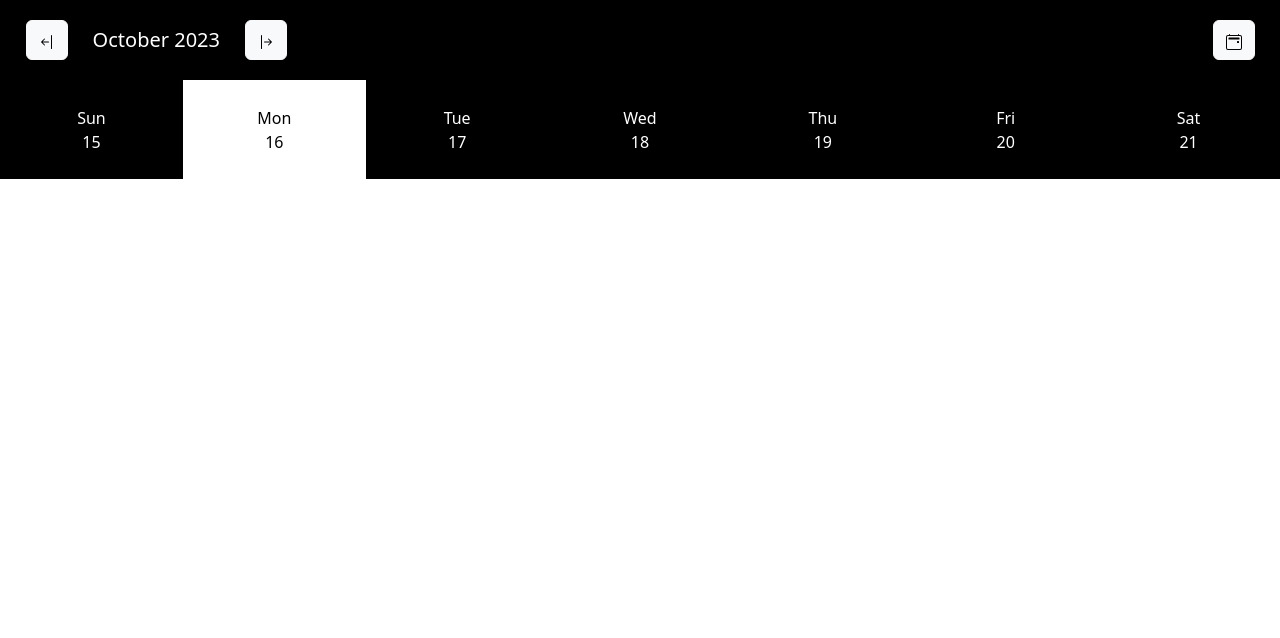
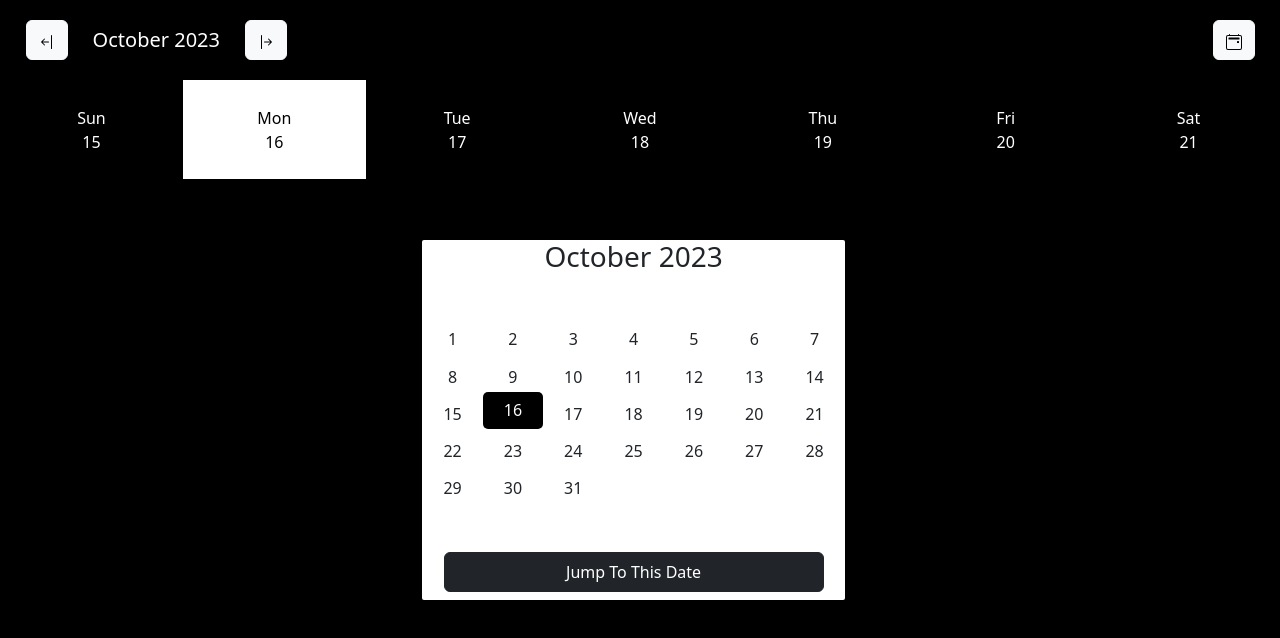
Before and after one commit to koteswararao-budati/structured, a React (Vite) app: page / in a window 1280 px wide. Shown: the top 638 px of the page. Built offline with nearby package versions, Linux system fonts and the light colour scheme.

Commit message:
Updated UI

```diff
--- a/src/App.tsx
+++ b/src/App.tsx
@@ -1,7 +1,8 @@
-import './App.css'
-import DateBar from "./DateBar.tsx";
-import MainBar from "./MainBar.tsx";
+import './css/App.css'
+import DateBar from "./Components/DateBar.tsx";
+import MainBar from "./Components/MainBar.tsx";
 import {useState} from "react";
+import Calendar from "./Components/Calendar.tsx";
 
 function App() {
 
@@ -12,10 +13,11 @@ function App() {
     }
 
     return (
-        <>
+        <div className={"main-app"}>
             <MainBar updateDate={updateWeek} presentDate={currentDate} />
             <DateBar presentDate={currentDate} updateDateState={updateCurrentDate}/>
-        </>
+            <Calendar updateDateState={updateCurrentDate}/>
+        </div>
     )
 }
 export default App
--- /dev/null
+++ b/src/Components/Calendar.tsx
@@ -0,0 +1,46 @@
+import styles from '../css/Calendar.module.css'
+import {useState} from "react";
+
+interface propsObject{
+    updateDateState: (date :Date)=>void
+}
+
+function Calendar({updateDateState} :propsObject){
+
+    const months = ["January", "February", "March", "April", "May", "June", "July", "August", "September",
+        "October", "November", "December"]
+
+    const [presentDay, setPresentDayState]= useState(new Date())
+    const days = new Date(presentDay.getFullYear(), presentDay.getMonth() +1, 0);
+    const startDay = new Date(presentDay.getFullYear(), presentDay.getMonth(), 1)
+    const dateList :number[] = []
+
+    for(let i = startDay.getDate()-startDay.getDay(); i <= days.getDate(); i++){
+        startDay.setDate(i)
+        dateList.push(startDay.getDate())
+    }
+    const dateGenerator = ()=>{
+        return dateList.map((date, index)=> {
+            return <div key={index}
+                        className={presentDay.getDate() === date ? styles.presentDay: styles.calendarDatesItems}
+                        onClick={()=>setPresentDayState(new Date(presentDay.getFullYear(), presentDay.getMonth(), date))}
+            >{date}</div>
+        })
+    }
+
+    return(
+        <div className={styles.calendarCard}>
+            <div>
+                <h3>{months[presentDay.getMonth()]} {presentDay.getFullYear()}</h3>
+            </div>
+            <div className={styles.calendarDates}>
+                {dateGenerator()}
+            </div>
+            <button
+                onClick={()=>updateDateState(presentDay)}
+                className={"btn btn-dark " + styles.jumpButton}>Jump To This Date</button>
+        </div>
+    )
+}
+
+export default Calendar;
--- a/src/DateBar.tsx
+++ b/src/Components/DateBar.tsx
@@ -1,4 +1,4 @@
-import './DateBar.css'
+import '../css/DateBar.css'
 
 interface propsObject{
     presentDate: Date,
--- /dev/null
+++ b/src/css/App.css
@@ -0,0 +1,4 @@
+.main-app {
+    background-color: black;
+    height: 100vh;
+}
--- /dev/null
+++ b/src/css/Calendar.module.css
@@ -0,0 +1,45 @@
+.calendarCard {
+    height: 45vh;
+    width: 33vw;
+    background-color: white;
+    display: grid;
+    border-radius: 2px;
+    position: fixed;
+    top: 30%;
+    left: 33%;
+    justify-items: center;
+}
+
+.jumpButton {
+    height: 5vh;
+    width: 90%;
+    background-color: black;
+    margin-bottom: 20px;
+    position: relative;
+    top: 50%;
+}
+
+.calendarDates {
+    display: grid;
+    grid-template-columns: auto auto auto auto auto auto auto;
+    width: 100%;
+    text-align: center;
+}
+
+.calendarDatesItems {
+    padding-top: 10%;
+    align-content: center;
+    justify-content: center;
+}
+
+.presentDay {
+    padding-top: 10%;
+    background-color: black;
+    color: white;
+    border-radius: 5px;
+}
+
+.calendarDatesItems:hover {
+    background-color: darkgray;
+    border-radius: 5px;
+}
```
Also changed, not shown: src/Calendar.tsx (deleted, +0 -10 lines), src/Components/MainBar.tsx (renamed from src/MainBar.tsx, +4 -4 lines), src/App.css (deleted), src/calendar.css (deleted), src/css/DateBar.css (renamed from src/DateBar.css), src/css/MainBar.css (renamed from src/MainBar.css).
